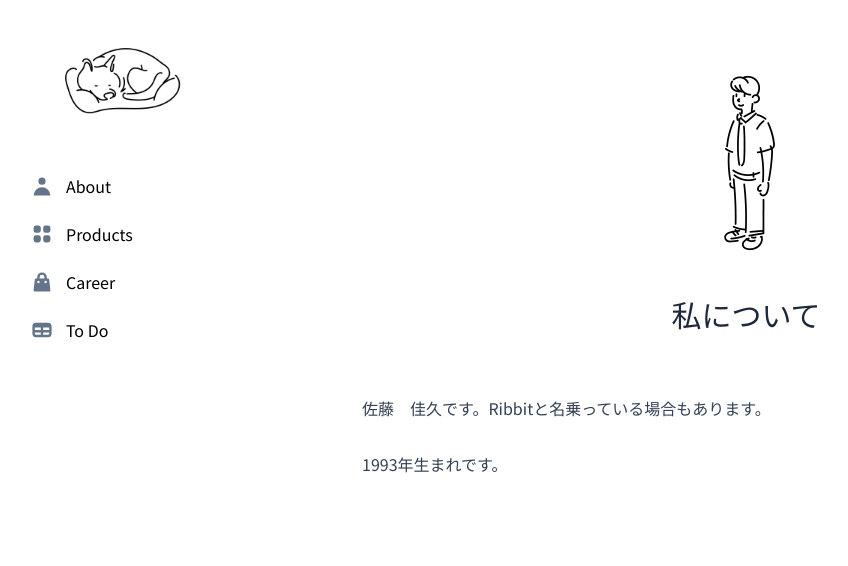
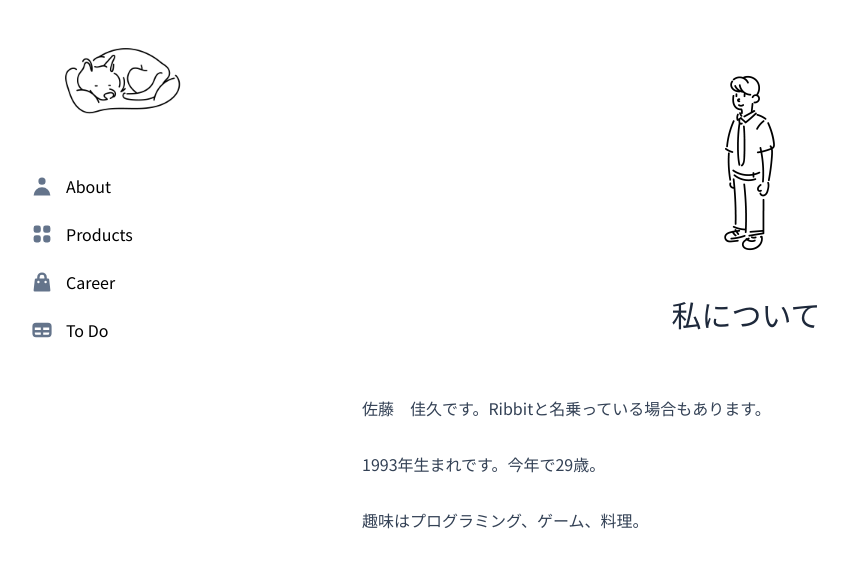
Before and after one commit to Local-Bias/portfolio-v3, a Next.js app: page /about in a window 1280 px wide. Shown: the top 566 px of the page, without its empty margins (22-870 px from the left). Built offline with nearby package versions, Linux system fonts and the light colour scheme.

Commit message:
✨ 年齢と趣味を追加

```diff
--- a/src/components/pages/about/index.tsx
+++ b/src/components/pages/about/index.tsx
@@ -9,7 +9,8 @@ const Component: FC = () => (
     <h1 className='mt-8'>私について</h1>
     <section>
       <p>佐藤　佳久です。Ribbitと名乗っている場合もあります。</p>
-      <p>1993年生まれです。</p>
+      <p>1993年生まれです。今年で{new Date().getFullYear() - 1993}歳。</p>
+      <p>趣味はプログラミング、ゲーム、料理。</p>
     </section>
   </article>
 );
```
